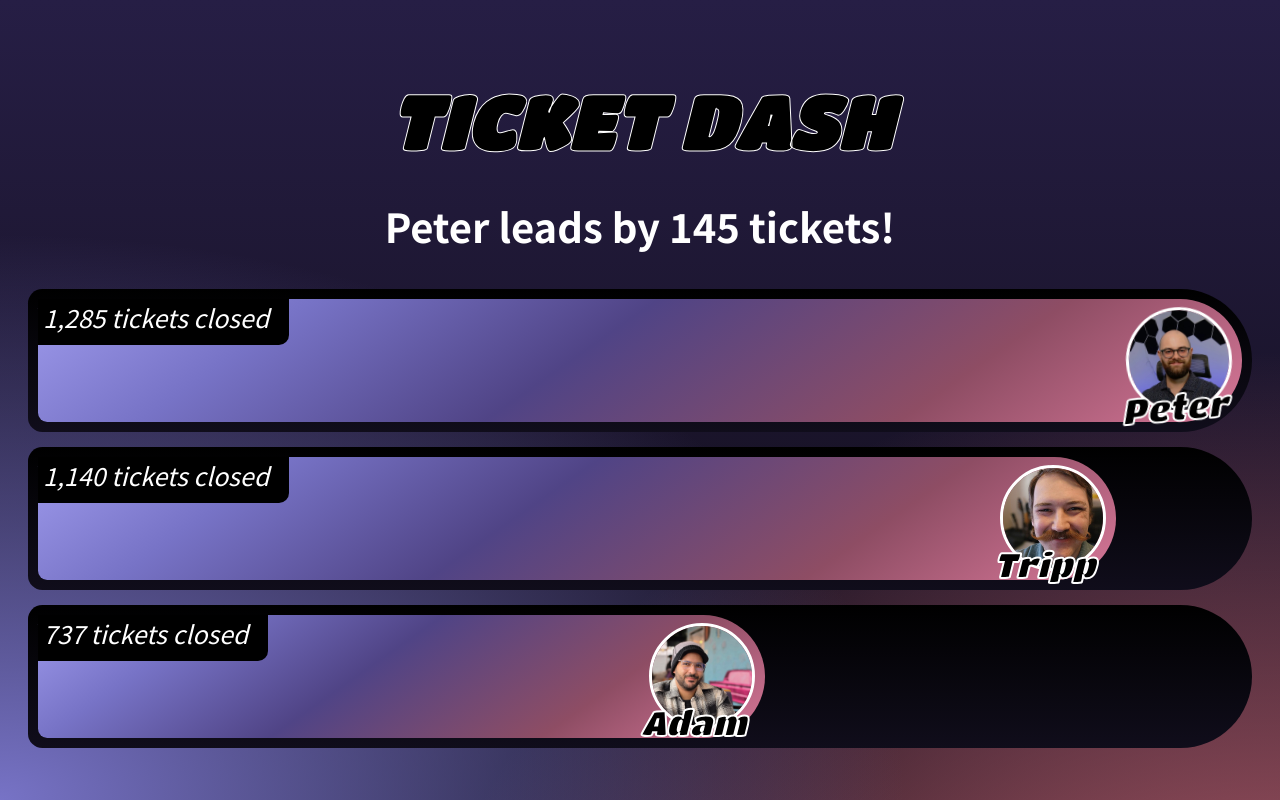
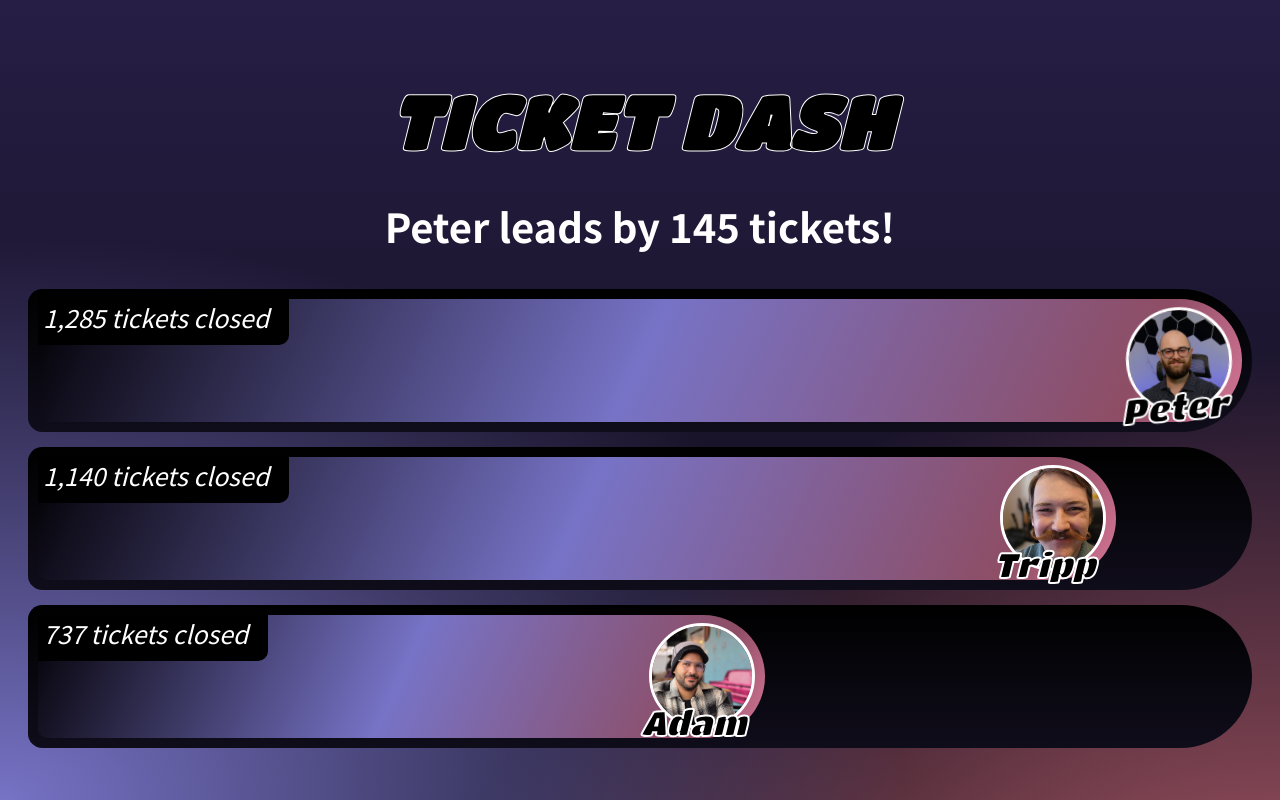
Before and after one commit to PxlH00t/TicketDash, a plain HTML site: page index.html in a window 1280 px wide. Drawn offline with Linux system fonts and the light colour scheme.

Commit message:
working on gradients

```diff
--- a/style.css
+++ b/style.css
@@ -68,13 +68,14 @@ h1 {
 
 .race-progress {
     background: linear-gradient(
-        145deg,
-        #9e9aec 0%,
-        #7773C6 20%,
-        #504486 45%,
-        #8e4d64 75%,
+        115deg,
+        black 0%,
+        #100D1B 5%,
+        #7773C6 50%,
+        #8e4d64 90%,
         #D77798 100%
     );
+
     padding: 5px;
     border-radius: 15px 100px 100px 15px;
     display: flex;
```
